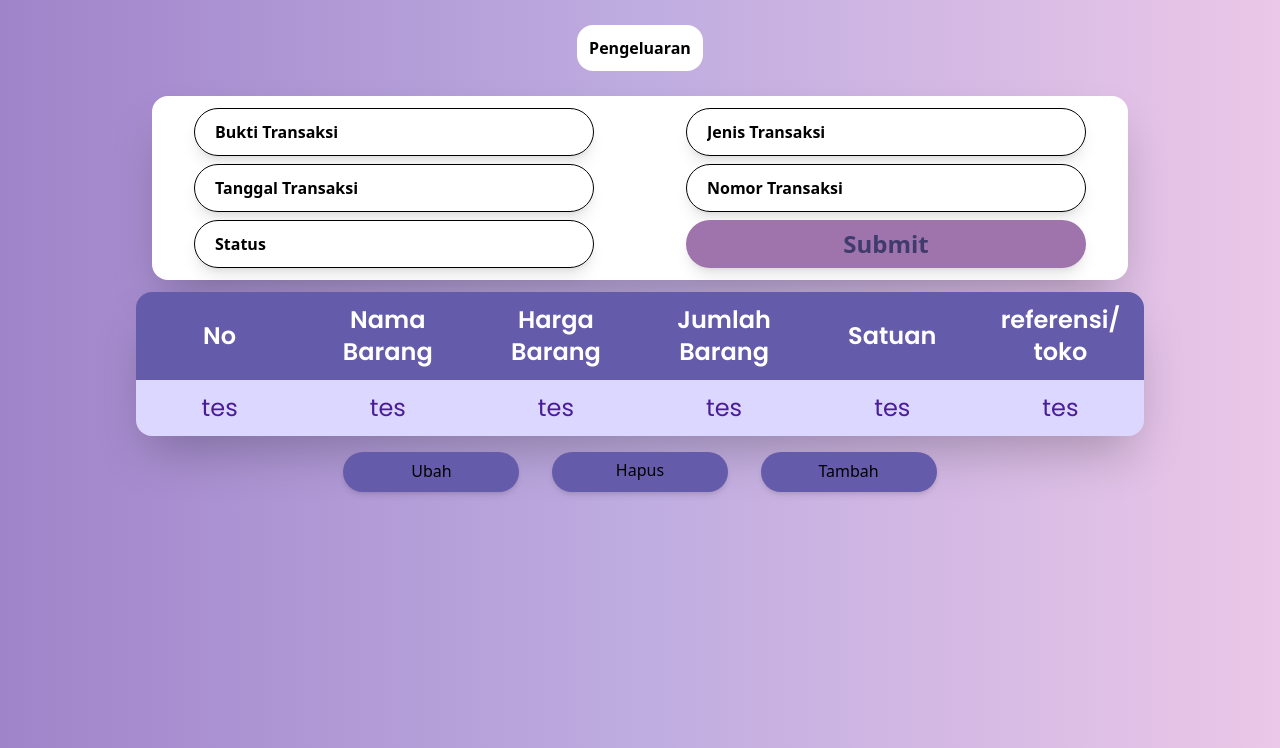
After one commit to RafliIhsanuddin/EcoTrack, a PHP site: page /pengeluaran.php in a window 1280 px wide. The commit adds this page. Shown: the top 748 px of the page. Run offline with PHP 8.4, Linux system fonts and the light colour scheme.

Commit message:
membuat koneksi.php dan pengeluaran.php

```diff
--- a/output.css
+++ b/output.css
@@ -1168,22 +1168,6 @@ input:checked + .toggle-bg {
   margin-bottom: 0.25rem;
 }
 
-.mr-16 {
-  margin-right: 4rem;
-}
-
-.mr-1\.5 {
-  margin-right: 0.375rem;
-}
-
-.mr-1 {
-  margin-right: 0.25rem;
-}
-
-.mr-80 {
-  margin-right: 20rem;
-}
-
 .block {
   display: block;
 }
@@ -1820,21 +1804,6 @@ input:checked + .toggle-bg {
 .py-2\.5 {
   padding-top: 0.625rem;
   padding-bottom: 0.625rem;
-}
-
-.px-10 {
-  padding-left: 2.5rem;
-  padding-right: 2.5rem;
-}
-
-.px-72 {
-  padding-left: 18rem;
-  padding-right: 18rem;
-}
-
-.px-96 {
-  padding-left: 24rem;
-  padding-right: 24rem;
 }
 
 .pt-10 {
--- /dev/null
+++ b/pengeluaran.php
@@ -0,0 +1,115 @@
+<!DOCTYPE html>
+<html lang="en" class="">
+
+<head>
+    <meta charset="UTF-8">
+    <meta http-equiv="X-UA-Compatible" content="IE=edge">
+    <meta name="viewport" content="width=device-width, initial-scale=1.0">
+    <link rel="stylesheet" href="output.css">
+    <link rel="preconnect" href="https://fonts.googleapis.com">
+    <link rel="preconnect" href="https://fonts.gstatic.com" crossorigin>
+    <link href="https://fonts.googleapis.com/css2?family=Poppins:wght@200;300;400;600&display=swap" rel="stylesheet">
+    <title>EcoTrack-Pengeluaran</title>
+    <!-- <style>
+        * {
+            border: 1px solid black;
+        }
+    </style> -->
+</head>
+
+<body class="bg-gradient-to-r from-[#A084CA] via-[#BFACE0] to-[#EBC7E8] min-width-md">
+    <div class="lg:">
+        <div class="">
+            <div class="font-bold mx-auto my-3 text-center justify-center py-6 ">
+                <span class="bg-white w-1/6 h-20 rounded-2xl py-3 px-3">Pengeluaran</span>
+            </div>
+        </div>
+        <div class="px-5">
+            <div
+                class="bg-white rounded-2xl shadow-2xl mb-3 py-3 md:w-full container mx-auto sm:flex sm:flex-wrap sm:gap-2 sm:justify-center">
+                <div class=" sm:mb-0 shadow-lg sm:w-64 md:w-[400px] w-3/4 rounded-full mx-auto bg-white h-12 mb-2">
+                    <input type="text" id="nama" placeholder="Bukti Transaksi" required
+                        class="focus:ring-black bg-transparent border-[1.7px] border-black focus:border-black font-bold placeholder:text-black focus:text-black px-5 rounded-full w-full h-full">
+                </div>
+                <div class=" sm:mb-0 shadow-lg sm:w-64 md:w-[400px] w-3/4 rounded-full mx-auto bg-white h-12 mb-2">
+                    <input type="text" id="nama" placeholder="Jenis Transaksi" required
+                        class="focus:ring-black bg-transparent border-[1.7px] border-black focus:border-black font-bold placeholder:text-black focus:text-black px-5 rounded-full w-full h-full">
+                </div>
+                <div class=" sm:mb-0 shadow-lg sm:w-64 md:w-[400px] w-3/4 rounded-full mx-auto bg-white h-12 mb-2">
+                    <input type="text" id="nama" placeholder="Tanggal Transaksi" required
+                        class="focus:ring-black bg-transparent border-[1.7px] border-black focus:border-black font-bold placeholder:text-black focus:text-black px-5 rounded-full w-full h-full">
+                </div>
+                <div class=" sm:mb-0 shadow-lg sm:w-64 md:w-[400px] w-3/4 rounded-full mx-auto bg-white h-12 mb-2">
+                    <input type="text" id="nama" placeholder="Nomor Transaksi" required
+                        class="focus:ring-black bg-transparent border-[1.7px] border-black focus:border-black font-bold placeholder:text-black focus:text-black px-5 rounded-full w-full h-full">
+                </div>
+                <div class=" sm:mb-0 shadow-lg sm:w-64 md:w-[400px] w-3/4 rounded-full mx-auto bg-white h-12 mb-2">
+                    <input type="text" id="nama" placeholder="Status" required
+                        class="focus:ring-black bg-transparent border-[1.7px] border-black focus:border-black font-bold placeholder:text-black focus:text-black px-5 rounded-full w-full h-full">
+                </div>
+                <div
+                    class="sm:mb-0 shadow-lg border-slate-200 sm:w-64 md:w-[400px] w-3/4 rounded-full mx-auto bg-[#9F73AB] h-12 mb-2 hover:opacity-[0.95] active:shadow-none">
+                    <input type="submit" id="submit"
+                        class="bg-[#3F3B6C] text-2xl bg-clip-text text-transparent font-bold placeholder:text-black px-5 rounded-full w-full h-full">
+                </div>
+            </div>
+        </div>
+        <div class="lg:flex">
+            <div class="mx-auto">
+                <div class="justify-center items-center mx-auto mb-0 flex">
+                    <table
+                        class="text-sm md:text-2xl shadow-2xl font-poppins border-purple-200 w-1/3 rounded-2xl overflow-hidden mt-0 mx-auto">
+                        <thead class="text-white ">
+                            <tr>
+                                <th class="py-3 bg-[#645CAA]">
+                                    <p class="">No</p>
+                                </th>
+                                <th class="py-3 bg-[#645CAA]">
+                                    <p class="">Nama Barang</p>
+                                </th>
+                                <th class="py-3 bg-[#645CAA]">
+                                    <p class="">Harga Barang</p>
+                                </th>
+                                <th class="py-3 bg-[#645CAA]">
+                                    <p class="">Jumlah Barang</p>
+                                </th>
+                                <th class="py-3 bg-[#645CAA]">
+                                    <p class="">Satuan</p>
+                                </th>
+                                <th class="py-3 bg-[#645CAA]">
+                                    <div>referensi/</div>
+                                    <div>toko</div>
+                                </th>
+                            </tr>
+                        </thead>
+                        <tbody class="text-purple-900 text-center justify-center">
+                            <tr class="bg-purple-200 mx-auto">
+                                <td class="py-3 px-4 md:px-12 lg:px-[66px]">tes</td>
+                                <td class="py-3 px-6 md:px-12 lg:px-[66px]">tes</td>
+                                <td class="py-3 px-6 md:px-12 lg:px-[66px]">tes</td>
+                                <td class="py-3 px-6 md:px-12 lg:px-[66px]">tes</td>
+                                <td class="py-3 px-6 md:px-12 lg:px-[66px]">tes</td>
+                                <td class="py-3 px-6 md:px-12 lg:px-[66px]">tes</td>
+                            </tr>
+                        </tbody>
+                    </table>
+                </div>
+                <div class="md:flex mx-auto lg:mx-52">
+                    <div class="flex md:mx-auto lg:mx-auto">
+                        <a href=""
+                            class="bg-[#645CAA] py-[7px] w-[300px] md:w-44 h-10 text-center my-2 md:my-4 mx-auto rounded-full hover:opacity-[0.95] active:shadow-none shadow-md">Ubah</a>
+                    </div>
+                    <div class="flex md:mx-auto lg:mx-auto">
+                        <a href=""
+                            class="bg-[#645CAA] py-[6px] w-[300px] md:w-44 h-10 text-center my-2 md:my-4 mx-auto rounded-full hover:opacity-[0.95] active:shadow-none shadow-md">Hapus</a>
+                    </div>
+                    <div class="flex md:mx-auto lg:mx-auto">
+                        <a href=""
+                            class="bg-[#645CAA] py-[7px] w-[300px] md:w-44 h-10 text-center my-2 md:my-4 mx-auto rounded-full hover:opacity-[0.95] active:shadow-none shadow-md">Tambah</a>
+                    </div>
+                </div>
+            </    </div>
+
+</body>
+
+</html>
```
Also changed, not shown: connect.php (added, +20 -0 lines).
